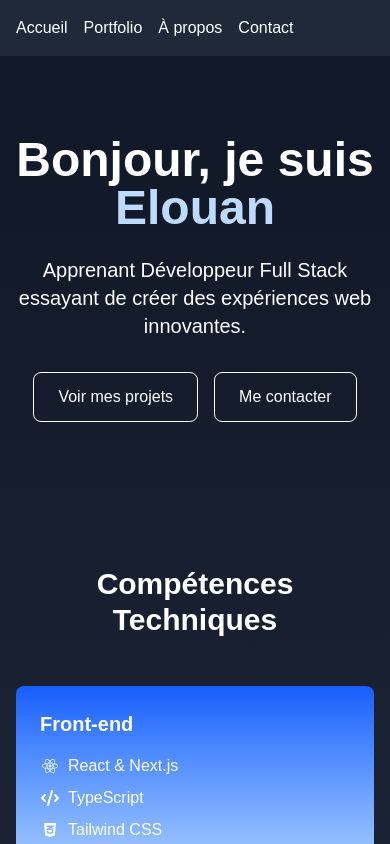
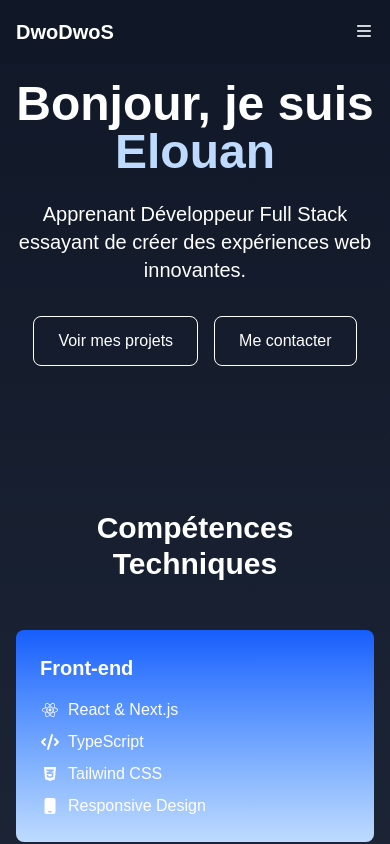
Before and after one commit to DwoDwoS/Portfolio-v.2, a Next.js app in the folder portfolio/: page / in a window 390 px wide. Shown: the top 844 px of the page. Built offline with nearby package versions, Linux system fonts and the light colour scheme.

Commit message:
update: enhancing navbar with adaptative to mobile too

```diff
--- a/portfolio/components/LastestProjects.tsx
+++ b/portfolio/components/LastestProjects.tsx
@@ -3,7 +3,7 @@ import Link from "next/link"
 
 export default function LastestProjects() {
     return (
-              <section className="container mx-auto px-4 py-16">
+      <section className="container mx-auto px-4 py-16">
         <h2 className="text-3xl font-bold text-center mb-12">Derniers Projets Réalisés</h2>
         <div className="grid grid-cols-1 md:grid-cols-2 gap-8">
           <div className="bg-gray-800 rounded-lg overflow-hidden">
--- a/portfolio/components/Navbar.tsx
+++ b/portfolio/components/Navbar.tsx
@@ -1,32 +1,106 @@
-import Link from 'next/link'
+'use client';
+import Link from "next/link";
+import { usePathname } from 'next/navigation';
+import { useState, useEffect } from 'react';
+import { FontAwesomeIcon } from '@fortawesome/react-fontawesome';
+import { faBars, faTimes } from '@fortawesome/free-solid-svg-icons';
+import { faHome, faFolderOpen, faUser, faEnvelope } from '@fortawesome/free-solid-svg-icons';
 
 const Navbar = () => {
+  const [isOpen, setIsOpen] = useState(false);
+  const [isScrolled, setIsScrolled] = useState(false);
+  const pathname = usePathname();
+
+  useEffect(() => {
+    const handleScroll = () => {
+      const offset = window.scrollY;
+      setIsScrolled(offset > 50);
+    };
+
+    window.addEventListener('scroll', handleScroll);
+    return () => window.removeEventListener('scroll', handleScroll);
+  }, []);
+
+  const navLinks = [
+    { href: '/', label: 'Accueil', icon: faHome },
+    { href: '/portfolio', label: 'Portfolio', icon: faFolderOpen },
+    { href: '/about', label: 'À propos', icon: faUser },
+    { href: '/contact', label: 'Contact', icon: faEnvelope },
+  ];
+
   return (
-    <nav className="p-4 bg-gray-800 text-white">
-      <ul className="flex space-x-4">
-        <li>
-          <Link href="/" className="hover:text-gray-300">
-            Accueil
+    <nav
+      className={`fixed w-full z-50 transition-all duration-300 ${
+        isScrolled
+          ? 'bg-gray-900/95 backdrop-blur-sm shadow-lg'
+          : 'bg-gray-900'
+      }`}
+    >
+      <div className="container mx-auto px-4">
+        <div className="flex justify-between items-center h-16">
+          <Link
+            href="/"
+            className="text-xl font-bold text-white hover:text-blue-400 transition-colors"
+          >
+            DwoDwoS
           </Link>
-        </li>
-        <li>
-          <Link href="/portfolio" className="hover:text-gray-300">
-            Portfolio
-          </Link>
-        </li>
-        <li>
-          <Link href="/about" className="hover:text-gray-300">
-            À propos
-          </Link>
-        </li>
-        <li>
-          <Link href="/contact" className="hover:text-gray-300">
-            Contact
-          </Link>
-        </li>
-      </ul>
+
+          <div className="hidden md:flex items-center space-x-8">
+            {navLinks.map(({ href, label, icon }) => (
+              <Link
+                key={href}
+                href={href}
+                className={`flex items-center space-x-2 py-2 text-sm font-medium transition-all
+                  ${pathname === href
+                    ? 'text-blue-400'
+                    : 'text-gray-300 hover:text-white hover:-translate-y-0.5'
+                  }`}
+              >
+                <FontAwesomeIcon icon={icon} className="h-4" />
+                <span>{label}</span>
+              </Link>
+            ))}
+          </div>
+
+          <button
+            className="md:hidden text-gray-300 hover:text-white focus:outline-none"
+            onClick={() => setIsOpen(!isOpen)}
+          >
+            <FontAwesomeIcon
+              icon={isOpen ? faTimes : faBars}
+              className="h-6 w-6"
+            />
+          </button>
+        </div>
+
+        <div
+          className={`md:hidden transition-all duration-300 ease-in-out ${
+            isOpen
+              ? 'max-h-64 opacity-100'
+              : 'max-h-0 opacity-0 pointer-events-none'
+          }`}
+        >
+          <div className="py-3 space-y-2">
+            {navLinks.map(({ href, label, icon }) => (
+              <Link
+                key={href}
+                href={href}
+                onClick={() => setIsOpen(false)}
+                className={`flex items-center space-x-2 p-3 rounded-lg transition-colors
+                  ${pathname === href
+                    ? 'text-blue-400 bg-gray-800'
+                    : 'text-gray-300 hover:text-white hover:bg-gray-800'
+                  }`}
+              >
+                <FontAwesomeIcon icon={icon} className="h-4" />
+                <span>{label}</span>
+              </Link>
+            ))}
+          </div>
+        </div>
+      </div>
     </nav>
-  )
-}
+  );
+};
 
-export default Navbar
+export default Navbar;
```
